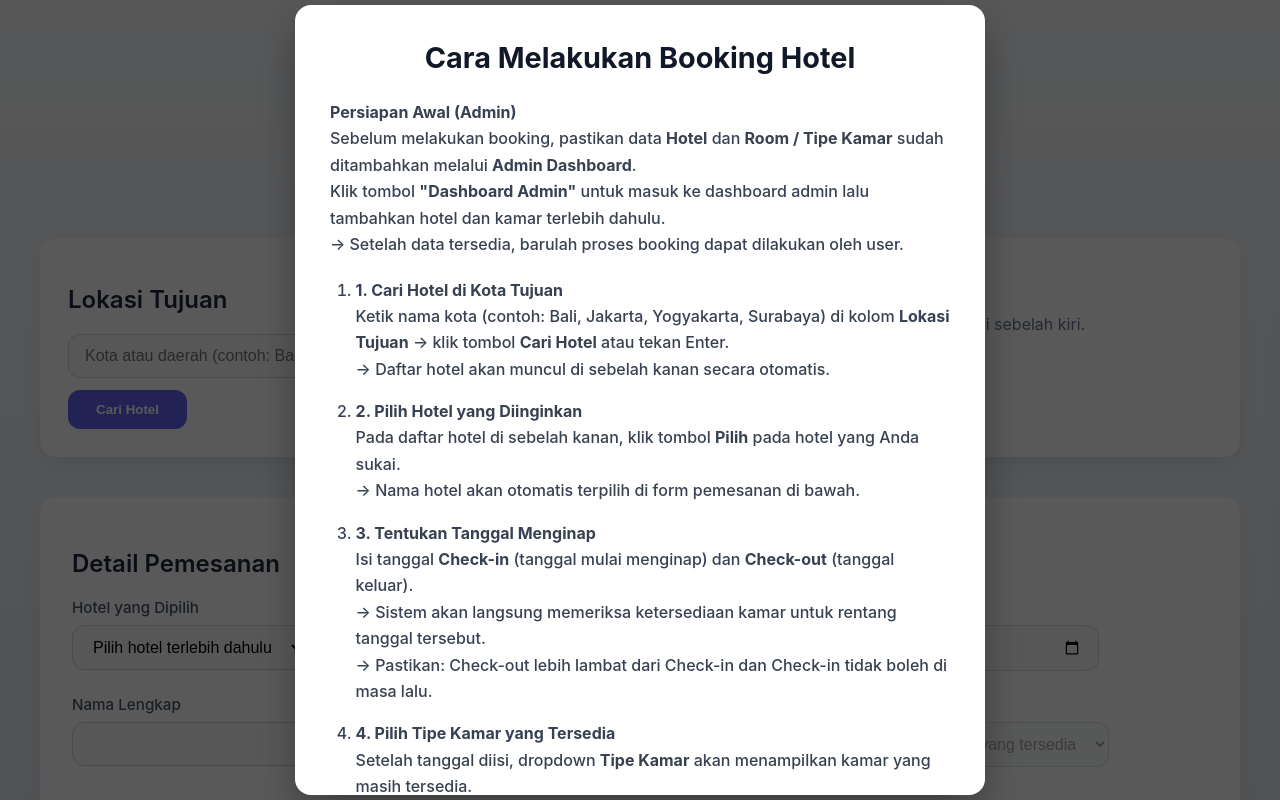
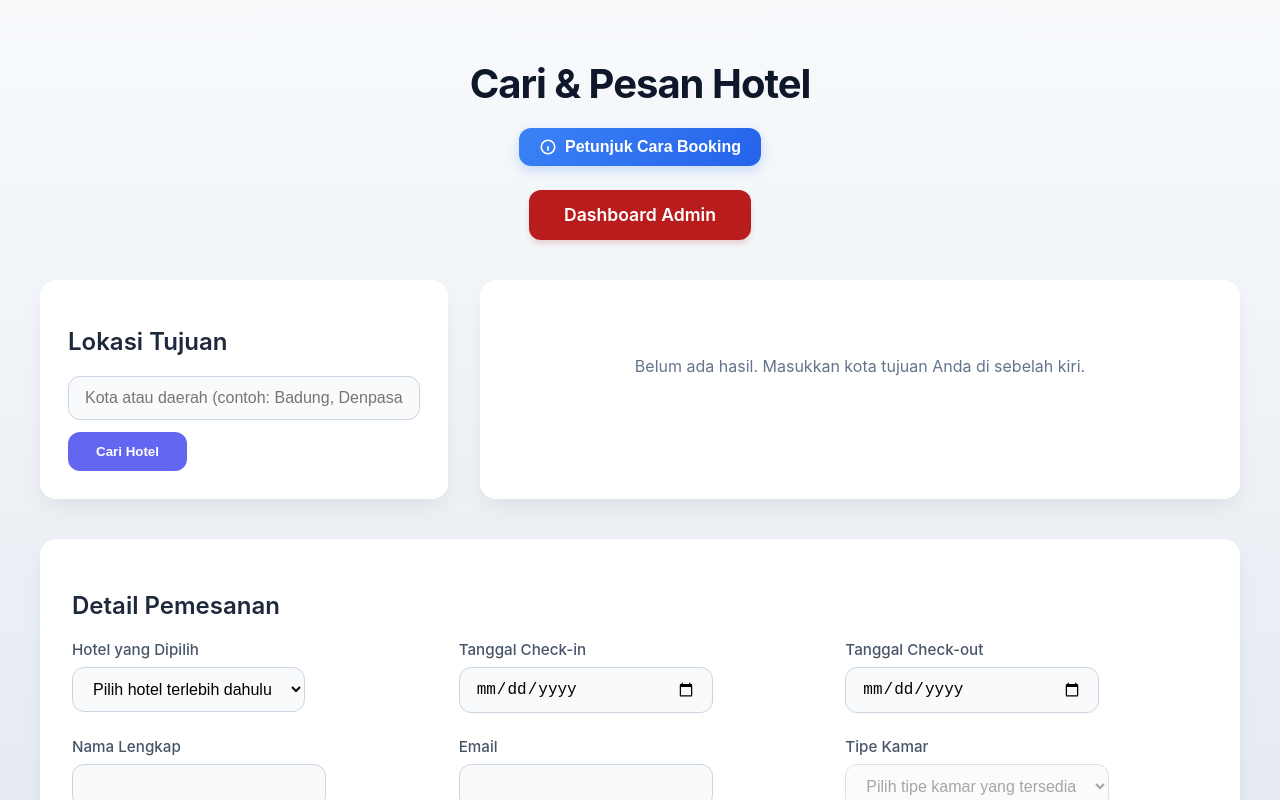
Before and after one commit to Roberthcolln/-OTA-Mini-Booking-Engine, a React (Create React App) app in the folder frontend/: page /booking in a window 1280 px wide. Shown: the top 800 px of the page. Built offline with nearby package versions, Linux system fonts and the light colour scheme.

Commit message:
Perubahan Package

```diff
--- a/frontend/src/pages/AdminDashboard.js
+++ b/frontend/src/pages/AdminDashboard.js
@@ -21,7 +21,7 @@ const formatDate = (date) => {
 };
 
 function AdminDashboard() {
-    const [activeTab, setActiveTab] = useState("bookings"); // default ke bookings
+    const [activeTab, setActiveTab] = useState("bookings");
     const [showGuideModal, setShowGuideModal] = useState(false);
 
     const [hotels, setHotels] = useState([]);
@@ -43,8 +43,8 @@ function AdminDashboard() {
     });
 
     useEffect(() => {
-        // Modal muncul SETIAP KALI halaman dibuka (untuk demo)
-        setShowGuideModal(true);
+        // ── Dihapus: setShowGuideModal(true); ──
+        // Modal sekarang hanya muncul saat tombol diklik
 
         fetchHotels();
         fetchRooms();
@@ -156,7 +156,11 @@ function AdminDashboard() {
         }
     };
 
-    // ── TUTUP MODAL ──────────────────────────────────
+    // ── FUNGSI MODAL ─────────────────────────────────
+    const openGuideModal = () => {
+        setShowGuideModal(true);
+    };
+
     const closeGuideModal = () => {
         setShowGuideModal(false);
     };
@@ -164,7 +168,15 @@ function AdminDashboard() {
     return (
         <div style={styles.page}>
             <header style={styles.header}>
-                <h1 style={styles.title}>Admin Dashboard</h1>
+                <div style={styles.headerContent}>
+                    <h1 style={styles.title}>Admin Dashboard</h1>
+                    <button
+                        style={styles.guideButton}
+                        onClick={openGuideModal}
+                    >
+                        Petunjuk Penggunaan
+                    </button>
+                </div>
             </header>
 
             {/* Tab Navigation */}
@@ -214,7 +226,6 @@ function AdminDashboard() {
                                     <div>Kamar</div>
                                     <div>Tamu</div>
                                     <div>Email</div>
-
                                     <div>Check-in</div>
                                     <div>Check-out</div>
                                     <div>Aksi</div>
@@ -233,7 +244,6 @@ function AdminDashboard() {
                                         <div>{b.room_type || "—"}</div>
                                         <div>{b.guest_name}</div>
                                         <div style={styles.emailCell}>{b.email}</div>
-
                                         <div>{formatDate(b.check_in)}</div>
                                         <div>{formatDate(b.check_out)}</div>
                                         <div>
@@ -451,7 +461,6 @@ function AdminDashboard() {
                                     <strong>Catatan Penting untuk Tester / Penilai</strong><br />
                                     • Semua operasi (tambah, hapus) langsung terhubung ke backend/database<br />
                                     • Tidak ada sistem login/autentikasi (untuk menyederhanakan testing)<br />
-
                                     • Data booking akan muncul setelah user melakukan pemesanan dari halaman depan<br />
                                     • Semua field harga & jumlah otomatis divalidasi hanya angka
                                 </li>
@@ -461,7 +470,7 @@ function AdminDashboard() {
                                     • Gunakan tab Booking untuk memantau reservasi terbaru<br />
                                     • Tambah beberapa hotel dulu sebelum menambah kamar<br />
                                     • Gunakan tombol Batal pada booking jika ingin membatalkan reservasi customer<br />
-                                    • Modal ini muncul setiap kali halaman dibuka (mode demo) untuk memudahkan penilaian
+                                    • Klik tombol "Petunjuk Penggunaan" di header jika ingin membaca panduan ini lagi
                                 </li>
                             </ol>
 
@@ -479,7 +488,7 @@ function AdminDashboard() {
 }
 
 // ────────────────────────────────────────────────
-// Styles (termasuk style modal)
+// Styles (ditambah style untuk tombol petunjuk)
 // ────────────────────────────────────────────────
 const styles = {
     page: {
@@ -497,11 +506,29 @@ const styles = {
         zIndex: 10,
         boxShadow: "0 2px 10px rgba(0,0,0,0.04)",
     },
+    headerContent: {
+        display: "flex",
+        alignItems: "center",
+        justifyContent: "space-between",
+        flexWrap: "wrap",
+        gap: "1rem",
+    },
     title: {
         fontSize: "1.8rem",
         fontWeight: 700,
         margin: 0,
         color: "#0f172a",
+    },
+    guideButton: {
+        padding: "0.6rem 1.4rem",
+        background: "#3b82f6",
+        color: "white",
+        border: "none",
+        borderRadius: "8px",
+        fontWeight: 600,
+        fontSize: "0.95rem",
+        cursor: "pointer",
+        transition: "background 0.2s, transform 0.1s",
     },
     tabContainer: {
         display: "flex",
@@ -669,7 +696,7 @@ const styles = {
         padding: "2.5rem 1rem",
     },
 
-    // ── MODAL STYLES ──
+    // ── MODAL STYLES ── (tetap sama)
     modalOverlay: {
         position: "fixed",
         inset: 0,
--- a/frontend/src/pages/BookingPage.js
+++ b/frontend/src/pages/BookingPage.js
@@ -10,7 +10,7 @@ function BookingPage() {
     const [bookingRef, setBookingRef] = useState("");
     const [loadingHotels, setLoadingHotels] = useState(false);
     const [loadingRooms, setLoadingRooms] = useState(false);
-    const [showGuideModal, setShowGuideModal] = useState(false); // ← untuk modal guide
+    const [showGuideModal, setShowGuideModal] = useState(false);
 
     const [checkInOutSelected, setCheckInOutSelected] = useState(false);
 
@@ -23,11 +23,17 @@ function BookingPage() {
         check_out: "",
     });
 
-    // Modal muncul SETIAP KALI halaman dibuka (untuk demo)
     useEffect(() => {
-        setShowGuideModal(true);
-
-        if (!form.hotel_id || !form.check_in || !form.check_out) return;
+        // Hanya proses validasi & load kamar jika KETIGA field ini sudah terisi
+        if (!form.hotel_id || !form.check_in || !form.check_out) {
+            if (form.hotel_id) {
+                setMessage("Silakan pilih tanggal check-in dan check-out untuk melihat kamar yang tersedia");
+                setMessageType("info");
+            }
+            setCheckInOutSelected(false);
+            setRooms([]); // pastikan daftar kamar kosong jika tanggal belum lengkap
+            return;
+        }
 
         const cin = new Date(form.check_in);
         const cout = new Date(form.check_out);
@@ -48,14 +54,11 @@ function BookingPage() {
             return;
         }
 
+        // Jika sampai sini → tanggal valid → load kamar
         setMessage("");
         getHotelRooms(form.hotel_id, form.check_in, form.check_out);
         setCheckInOutSelected(true);
     }, [form.hotel_id, form.check_in, form.check_out]);
-
-    // ────────────────────────────────────────────────
-    // Fungsi-fungsi utama
-    // ────────────────────────────────────────────────
 
     const searchHotel = async () => {
         if (!city.trim()) return;
@@ -65,7 +68,9 @@ function BookingPage() {
                 `http://localhost:5000/api/hotels/search?city=${encodeURIComponent(city)}`
             );
             setHotels(res.data || []);
+            setMessage("");
         } catch (err) {
+            console.error("Error search hotel:", err);
             setMessage("Gagal mencari hotel. Silakan coba lagi.");
             setMessageType("error");
         } finally {
@@ -75,16 +80,26 @@ function BookingPage() {
 
     const getHotelRooms = async (hotelId, checkIn = null, checkOut = null) => {
         if (!hotelId) return;
+
         setLoadingRooms(true);
+        setMessage(""); // bersihkan pesan sebelumnya
+
         try {
             let url = `http://localhost:5000/api/hotels/${hotelId}`;
             if (checkIn && checkOut) {
                 url += `?check_in=${checkIn}&check_out=${checkOut}`;
             }
+
             const res = await axios.get(url);
             setRooms(res.data || []);
+
+            if (res.data.length === 0) {
+                setMessage("Tidak ada tipe kamar yang tersedia untuk hotel ini pada tanggal tersebut");
+                setMessageType("info");
+            }
         } catch (err) {
-            setMessage("Gagal memuat daftar kamar. Silakan coba lagi.");
+            console.error("Error get hotel rooms:", err.response?.data || err.message);
+            setMessage("Gagal memuat daftar kamar. Pastikan tanggal valid dan server berjalan.");
             setMessageType("error");
             setRooms([]);
         } finally {
@@ -97,9 +112,18 @@ function BookingPage() {
         setForm((prev) => ({ ...prev, [name]: value }));
 
         if (name === "hotel_id") {
+            // Reset kamar & status
             setForm((prev) => ({ ...prev, room_id: "" }));
-            getHotelRooms(value);
+            setRooms([]);
             setCheckInOutSelected(false);
+
+            // Hanya load kamar jika tanggal SUDAH diisi
+            if (form.check_in && form.check_out) {
+                getHotelRooms(value, form.check_in, form.check_out);
+            } else {
+                setMessage("Pilih tanggal check-in dan check-out terlebih dahulu untuk melihat ketersediaan kamar");
+                setMessageType("info");
+            }
         }
     };
 
@@ -144,19 +168,20 @@ function BookingPage() {
             setRooms([]);
             setCheckInOutSelected(false);
         } catch (err) {
+            console.error("Error booking:", err.response?.data || err.message);
             setMessage(err.response?.data?.message || "Gagal melakukan booking. Silakan coba lagi.");
             setMessageType("error");
         }
     };
 
-    // ── TUTUP MODAL ──
+    const openGuideModal = () => {
+        setShowGuideModal(true);
+    };
+
     const closeGuideModal = () => {
         setShowGuideModal(false);
     };
 
-    // ────────────────────────────────────────────────
-    // Styles (ditambah style modal)
-    // ────────────────────────────────────────────────
     const styles = {
         page: {
             background: "linear-gradient(to bottom, #f8fafc, #e2e8f0)",
@@ -171,14 +196,26 @@ function BookingPage() {
         },
         header: {
             textAlign: "center",
-            marginBottom: "2.5rem",
+            marginBottom: "1.5rem",
         },
         title: {
             fontSize: "2.5rem",
             fontWeight: 700,
             color: "#0f172a",
-            marginBottom: "0.75rem",
+            marginBottom: "0.5rem",
             letterSpacing: "-0.025em",
+        },
+        guideLink: {
+            color: "#3b82f6",
+            fontWeight: 600,
+            cursor: "pointer",
+            textDecoration: "underline",
+            fontSize: "1.1rem",
+            marginLeft: "1rem",
+            transition: "color 0.2s",
+        },
+        guideLinkHover: {
+            color: "#2563eb",
         },
         adminButtonContainer: {
             textAlign: "center",
@@ -197,11 +234,6 @@ function BookingPage() {
             transition: "all 0.2s ease",
             border: "none",
             cursor: "pointer",
-        },
-        adminButtonHover: {
-            background: "#991b1b",
-            transform: "translateY(-2px)",
-            boxShadow: "0 10px 15px -3px rgba(185,28,28,0.3)",
         },
         alert: {
             padding: "1.25rem",
@@ -309,8 +341,6 @@ function BookingPage() {
             transition: "all 0.2s ease",
             boxShadow: "0 4px 6px -1px rgba(0,0,0,0.1)",
         },
-
-        // ── MODAL STYLES ──
         modalOverlay: {
             position: "fixed",
             inset: 0,
@@ -368,9 +398,41 @@ function BookingPage() {
             <div style={styles.container}>
                 <div style={styles.header}>
                     <h1 style={styles.title}>Cari & Pesan Hotel</h1>
+                    <button
+                        type="button"
+                        onClick={openGuideModal}
+                        style={{
+                            display: 'inline-flex',
+                            alignItems: 'center',
+                            gap: '8px',
+                            padding: '10px 20px',
+                            background: 'linear-gradient(135deg, #3b82f6, #2563eb)',
+                            color: 'white',
+                            border: 'none',
+                            borderRadius: '12px',
+                            fontSize: '1rem',
+                            fontWeight: 600,
+                            cursor: 'pointer',
+                            boxShadow: '0 4px 12px rgba(59, 130, 246, 0.25)',
+                            transition: 'all 0.3s ease',
+                            marginTop: '12px',
+                        }}
+                        onMouseEnter={(e) => {
+                            e.currentTarget.style.transform = 'translateY(-2px)';
+                            e.currentTarget.style.boxShadow = '0 8px 20px rgba(59, 130, 246, 0.35)';
+                        }}
+                        onMouseLeave={(e) => {
+                            e.currentTarget.style.transform = 'translateY(0)';
+                            e.currentTarget.style.boxShadow = '0 4px 12px rgba(59, 130, 246, 0.25)';
+                        }}
+                    >
+                        <svg width="18" height="18" viewBox="0 0 24 24" fill="none" stroke="currentColor" strokeWidth="2.2">
+                            <path d="M13 16h-1v-4h-1m1-4h.01M21 12a9 9 0 11-18 0 9 9 0 0118 0z" />
+                        </svg>
+                        Petunjuk Cara Booking
+                    </button>
                 </div>
 
-                {/* Tombol Admin Dashboard */}
                 <div style={styles.adminButtonContainer}>
                     <a
                         href="http://localhost:3000/admin"
@@ -378,14 +440,14 @@ function BookingPage() {
                         rel="noopener noreferrer"
                         style={styles.adminButton}
                         onMouseEnter={(e) => {
-                            e.currentTarget.style.background = styles.adminButtonHover.background;
+                            e.currentTarget.style.background = "#991b1b";
                             e.currentTarget.style.transform = "translateY(-2px)";
-                            e.currentTarget.style.boxShadow = styles.adminButtonHover.boxShadow;
+                            e.currentTarget.style.boxShadow = "0 10px 15px -3px rgba(185,28,28,0.3)";
                         }}
                         onMouseLeave={(e) => {
-                            e.currentTarget.style.background = "#55b91c";
+                            e.currentTarget.style.background = "#b91c1c";
                             e.currentTarget.style.transform = "translateY(0)";
-                            e.currentTarget.style.boxShadow = "0 4px 6px -1px rgba(99, 185, 28, 0.2)";
+                            e.currentTarget.style.boxShadow = "0 4px 6px -1px rgba(185,28,28,0.2)";
                         }}
                     >
                         Dashboard Admin
@@ -396,7 +458,9 @@ function BookingPage() {
                     <div
                         style={{
                             ...styles.alert,
-                            ...(messageType === "success" ? styles.alertSuccess : styles.alertError),
+                            ...(messageType === "success" ? styles.alertSuccess :
+                                messageType === "error" ? styles.alertError :
+                                    { background: "#e0f2fe", color: "#1e40af", border: "1px solid #93c5fd" }),
                         }}
                     >
                         <strong>{message}</strong>
@@ -408,9 +472,7 @@ function BookingPage() {
                     </div>
                 )}
 
-                {/* SEARCH + HOTEL LIST – Side by Side */}
                 <div style={styles.topSection}>
-                    {/* Search Card */}
                     <div style={styles.searchCard}>
                         <h2 style={styles.sectionTitle}>Lokasi Tujuan</h2>
                         <div style={styles.searchBox}>
@@ -432,7 +494,6 @@ function BookingPage() {
                         </div>
                     </div>
 
-                    {/* Hotel Results Card */}
                     <div style={styles.resultsCard}>
                         {hotels.length > 0 ? (
                             <>
@@ -481,7 +542,6 @@ function BookingPage() {
                     </div>
                 </div>
 
-                {/* Form Pemesanan */}
                 <div style={styles.formCard}>
                     <h2 style={styles.sectionTitle}>Detail Pemesanan</h2>
 
@@ -573,7 +633,7 @@ function BookingPage() {
                                     >
                                         {room.room_type} • Rp {Number(room.price).toLocaleString("id-ID")}
                                         {room.is_available
-                                            ? `  (${room.available_rooms} tersisa)`
+                                            ? `  (${room.available_rooms || 0} tersisa)`
                                             : "  • Penuh"}
                                     </option>
                                 ))}
@@ -593,7 +653,6 @@ function BookingPage() {
                 </div>
             </div>
 
-            {/* ── MODAL PETUNJUK CARA BOOKING ── */}
             {showGuideModal && (
                 <div style={styles.modalOverlay}>
                     <div style={styles.modalContent}>
```
